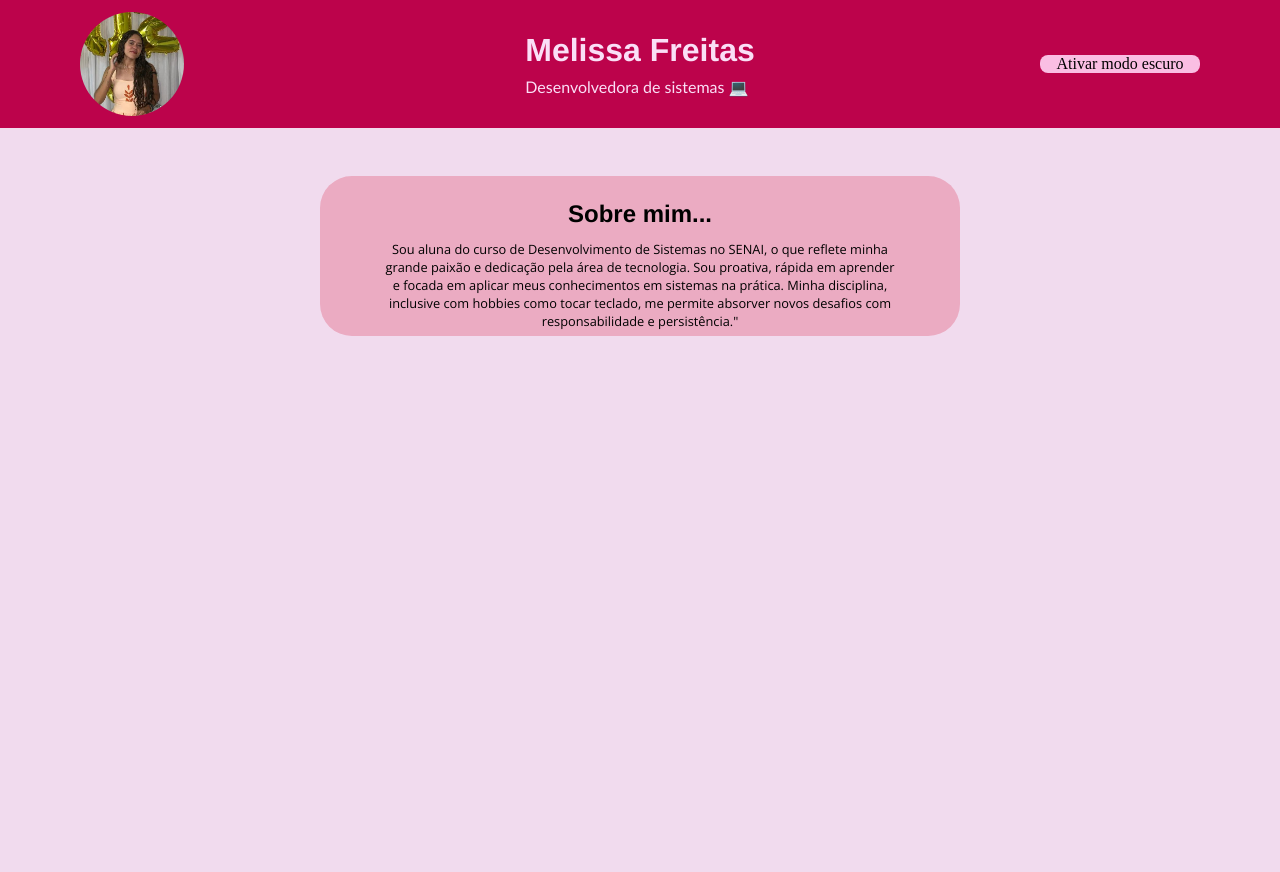
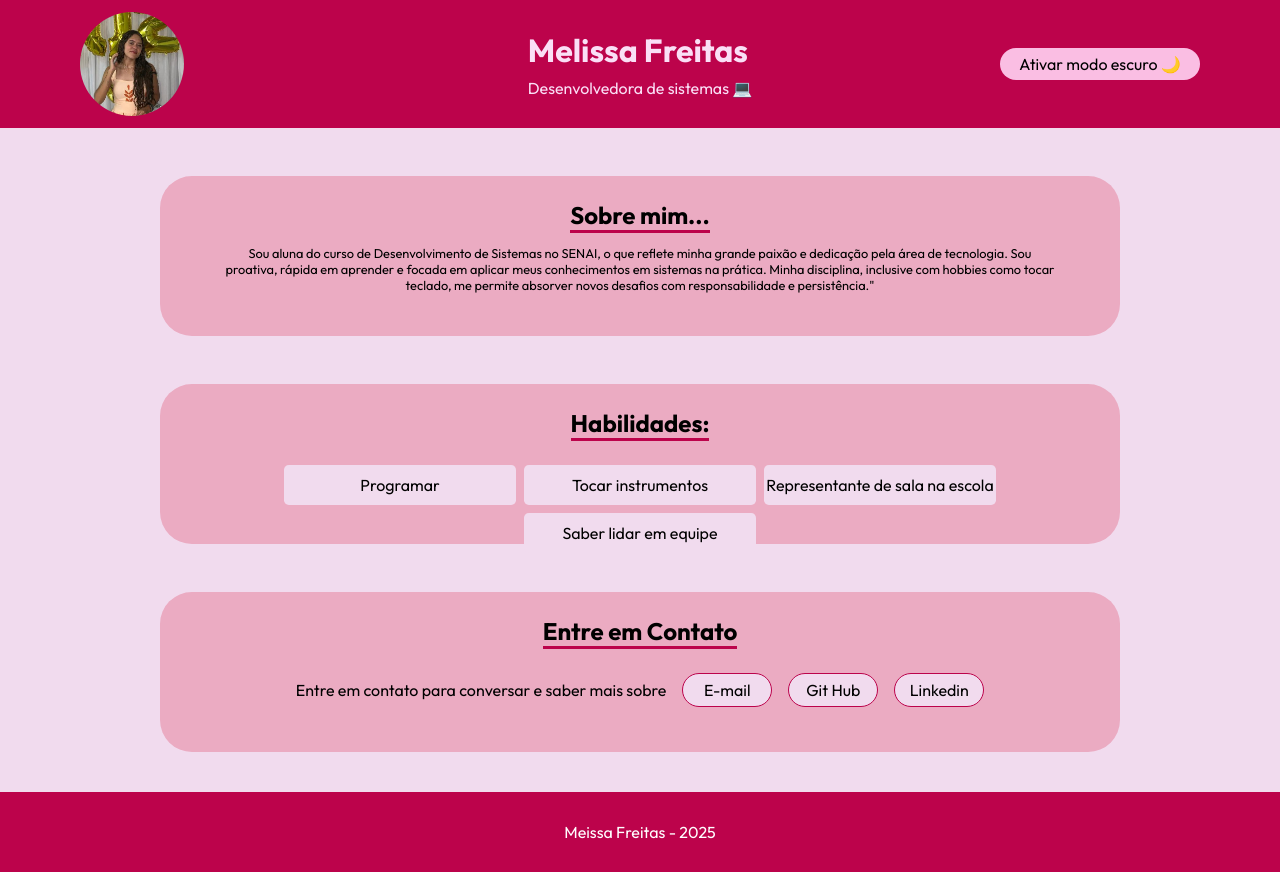
Before and after one commit to Melfreitass/apresentacao-pessoal-domJS, a plain HTML site: page index.html in a window 1280 px wide. Before the commit the page ends 800 px from the top, so only its background shows below. Drawn offline with nearby package versions, Linux system fonts and the light colour scheme.

Commit message:
feat/; termina a apresentacao sobre mim, utilizando html, css e js

```diff
--- a/assets/css/style.css
+++ b/assets/css/style.css
@@ -1,4 +1,4 @@
-@import url('https://fonts.googleapis.com/css2?family=Open+Sans:ital,wght@0,300..800;1,300..800&display=swap');
+@import url('https://fonts.googleapis.com/css2?family=Outfit:wght@100..900&display=swap');
 
 * {
     margin: 0;
@@ -6,7 +6,7 @@
 }
 
 body {
-    background-color: #f1dbee;
+    font-family: "Outfit", sans-serif;
 }
 
 header {
@@ -38,13 +38,11 @@ header {
 
 #nome {
     margin-top: 2vh;
-    font-family: 'Franklin Gothic Medium', 'Arial Narrow', Arial, sans-serif;
     margin: 0;
 }
 
 #cargo {
     margin: 0;
-    font-family:'Gill Sans', 'Gill Sans MT', Calibri, 'Trebuchet MS', sans-serif
 }
 
 #espaco1 {
@@ -72,15 +70,26 @@ header {
 }
 
 #botao {
-    width: 20vh;
-    border-radius: 1vh;
+    width: 25vh;
+    height: 4vh;
+    border-radius: 3vh;
+    font-size: 2vh;
+    font-family: "Outfit", sans-serif;
     background-color: rgb(250, 190, 227);
     margin: 10vh;
     color: black;
+    border: none;
+    cursor: pointer;
     display: flex;
     align-items: center;
     justify-content: center;
 }
+
+#botao:hover {
+    transform:scale(1.05)
+}
+
+/*main*/
 
 #section1{
  display: flex;
@@ -88,10 +97,18 @@ header {
  justify-content: center;
 }
 
+main {
+    width: 100%;
+    display: flex;
+    align-items: center;
+    justify-content: center;
+    flex-direction: column;
+}
+
 #sobre-mim {
  margin-top: 6vh;
  background-color: #ebabc2;
- width: 50%;
+ width:75%;
  height: 20vh;
  border-radius: 4vh;
  display: flex;
@@ -101,16 +118,219 @@ header {
  gap: 1.5vh
 }
 
-#titulo-sobre-mim {
-    margin-top: 3vh;
-    font-family: 'Franklin Gothic Medium', 'Arial Narrow', Arial, sans-serif;
+#habilidades {
+ margin-top: 6vh;
+ background-color: #ebabc2;
+ width: 75%;
+ height: 20vh;
+ border-radius: 4vh;
+ display: flex;
+ align-items: center;
+ justify-content: baseline;
+ flex-direction: column;
+ gap:3vh
 }
 
+ul {
+    list-style: none;
+    display: flex;
+    flex-wrap: wrap;
+    gap: 1vh;
+    justify-content: center;
+}
 
-#texto-sobre-mim {
+li {
+    background-color: #f1dbee;
+    border-radius: 0.6vh;
+    min-width:29vh;
+    height: 5vh;
+    font-size: 2vh;
+    display: flex;
+    align-items: center;
+    justify-content: center;
+}
+
+li:hover {
+    transform: translateX(0.5VH);
+    transition: all 0.5s ease;
+}
+
+#contato {
+ margin-top: 6vh;
+ background-color: #ebabc2;
+ width: 75%;
+ height: 20vh;
+ border-radius: 4vh;
+ display: flex;
+ align-items: center;
+ justify-content: baseline;
+ flex-direction: column;
+ gap:3vh
+}
+
+#texto-contato {
+    display: flex;
+    align-items: center;
+    justify-content: center;
+    gap: 2vh;
+}
+
+.texto-bloco-contato {
+    margin-top: 0;
+    text-align: center;
+    font-size: 2vh;
+}
+
+#contato a {
+    background-color: #f1dbee;
+    color: black;
+    text-decoration: none;
+    width: 11vh;
+    height: 4vh;
+    display: flex;
+    align-items: center;
+    justify-content: center;
+    border-radius: 5vh;
+    border: 0.2vh solid #bc034b;
+}
+
+#contato a:hover {
+    transform:scale(1.1);
+}
+
+.titulo-blocos {
+    margin-top: 3vh;
+    border-bottom: 3px solid #bc034b;
+}
+
+.texto-blocos {
     margin: 8vh;
     margin-top: 0;
     text-align: center;
     font-size: 1.6vh;
-    font-family: "Open Sans", sans-serif;
 }
+
+/*MODOS*/
+
+body.claro {
+    background-color: #f1dbee;
+    color: black;
+}
+
+body.escuro {
+    background-color: black;
+    color: white;
+}
+
+body.escuro #sobre-mim,
+body.escuro #habilidades,
+body.escuro #contato
+{
+    background-color:#383335
+}
+
+body.escuro li {
+    background-color: black
+}
+
+body.escuro a {
+    background-color: black
+}
+
+/*footer*/
+
+footer {
+    margin-top: 5vh;
+    background-color: #bc034b;
+    height: 10vh;
+    display: flex;
+    align-items: center;
+    justify-content: center;
+    color: white;
+}
+
+
+@media (max-width: 768px) {
+    /*header*/
+    header {
+        height: auto;
+        flex-direction: column;
+        gap: 2vh;
+        padding: 2vh 0;
+        text-align: center;
+    }
+
+    #img-melissa {
+        margin: 0;
+        width: 8vh;
+        height: auto;
+    }
+
+    #botao {
+        width: 20vh;
+        height: 4vh;
+        font-size: 1.8vh;
+        margin: 5vh;
+    }
+
+    #informacoes {
+        text-align: center;
+        align-items: center;
+    }
+
+    #espaco1, #espaco2, #espaco3 {
+    width: 100%;
+    justify-content: center;
+  }
+
+  /*main*/
+  #sobre-mim,
+  #habilidades,
+  #contato {
+    width: 90%;
+    height: auto;
+    gap: 2vh;
+    padding: 2vh 0;
+  }
+
+  .titulo-blocos {
+    font-size: 2.2vh;
+    margin-bottom: 1vh;
+  }
+
+  .texto-blocos {
+    font-size: 1.8vh;
+    margin: 3vh 4vh;
+  }
+
+  ul {
+    gap: 1vh;
+  }
+
+  li {
+    min-width: 40vh;
+    height: 6vh;
+    font-size: 2vh;
+  }
+
+  #texto-contato {
+    flex-direction: column;
+    gap: 1vh;
+  }
+
+  .texto-bloco-contato {
+    font-size: 1.8vh;
+  }
+
+  #contato a {
+    width: 18vh;
+    height: 5vh;
+    font-size: 2vh;
+  }
+
+  /* Footer */
+  footer {
+    font-size: 1.6vh;
+    text-align: center;
+  }
+}
--- a/assets/js/script.js
+++ b/assets/js/script.js
@@ -0,0 +1,12 @@
+const botao = document.getElementById("botao");
+const body = document.body;
+
+botao.addEventListener("click", () => {
+    if (body.classList.contains("claro")) {
+        body.classList.replace("claro", "escuro")
+        botao.textContent = "Ativar modo claro 🌞"
+    } else {
+        body.classList.replace("escuro", "claro")
+        botao.textContent = "Ativar modo escuro 🌙"
+    }
+});
--- a/index.html
+++ b/index.html
@@ -1,5 +1,3 @@
-
-
 <!DOCTYPE html>
 <html lang="pt-BR">
 <head>
@@ -9,7 +7,7 @@
     <link rel="stylesheet" href="assets/css/style.css">
 </head>
 
-<body>
+<body class="claro">
     <header>
         <div id="espaco1">
             <img id="img-melissa" src="assets/img/mel.jpg" alt="">
@@ -23,19 +21,41 @@
         </div>
 
         <div id="espaco3">
-        <div id="botao">
-            <p>Ativar modo escuro</p>
+        <div>
+            <button id = "botao">Ativar modo escuro 🌙</button>
         </div>
         </div>
     </header>
 
     <main>
-        <section id="section1">
-        <div id="sobre-mim">
-            <h1 id="titulo-sobre-mim">Sobre mim...</h1>
-            <p id="texto-sobre-mim">Sou aluna do curso de Desenvolvimento de Sistemas no SENAI, o que reflete minha grande paixão e dedicação pela área de tecnologia. Sou proativa, rápida em aprender e focada em aplicar meus conhecimentos em sistemas na prática. Minha disciplina, inclusive com hobbies como tocar teclado, me permite absorver novos desafios com responsabilidade e persistência."</p>
-        </div>
+        <section id="sobre-mim">
+            <h1 class="titulo-blocos">Sobre mim...</h1>
+            <p class="texto-blocos">Sou aluna do curso de Desenvolvimento de Sistemas no SENAI, o que reflete minha grande paixão e dedicação pela área de tecnologia. Sou proativa, rápida em aprender e focada em aplicar meus conhecimentos em sistemas na prática. Minha disciplina, inclusive com hobbies como tocar teclado, me permite absorver novos desafios com responsabilidade e persistência."</p>
+        </section>
+        <section id="habilidades">
+            <h1 class="titulo-blocos">Habilidades:</h1>
+            <ul class="texto-blocos">
+                <li>Programar</li>
+                <li>Tocar instrumentos</li>
+                <li>Representante de sala na escola</li>
+                <li>Saber lidar em equipe</li>
+            </ul>
+        </section>
+        <section id = "contato">
+            <h1 class = "titulo-blocos">Entre em Contato</h1>
+            <div id = "texto-contato" >
+            <p class = "texto-bloco-contato">Entre em contato para conversar e saber mais sobre</p>
+            <a href="">E-mail</a>
+            <a href="https://github.com/Melfreitass">Git Hub</a>
+            <a href="https://www.linkedin.com/in/melissa-freitas-3bb7b9377/">Linkedin</a>
+            </div>
         </section>
     </main>
+
+    <footer>
+        <p class = "texto-footer">Meissa Freitas - 2025</p>
+    </footer>
+
+    <script src="assets/js/script.js"></script>
 </body>
 </html>
```
